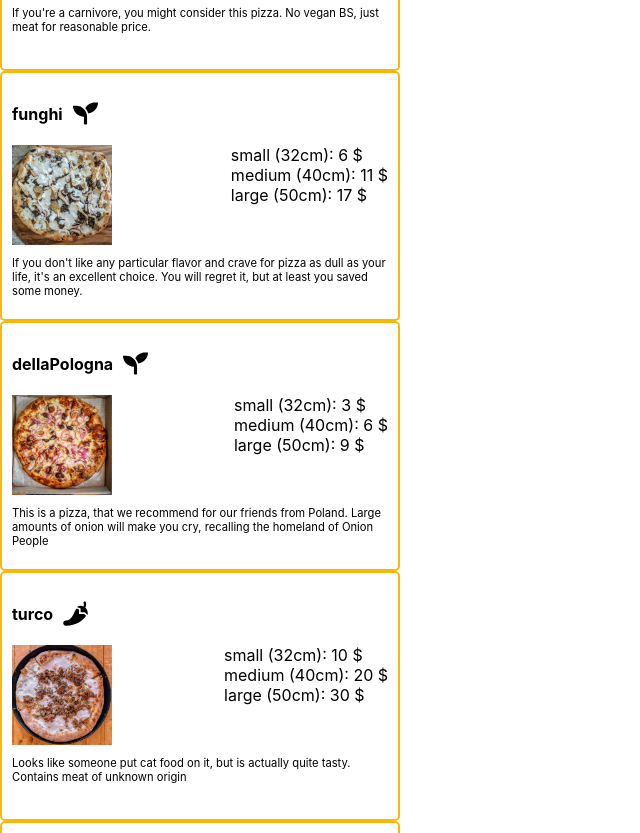
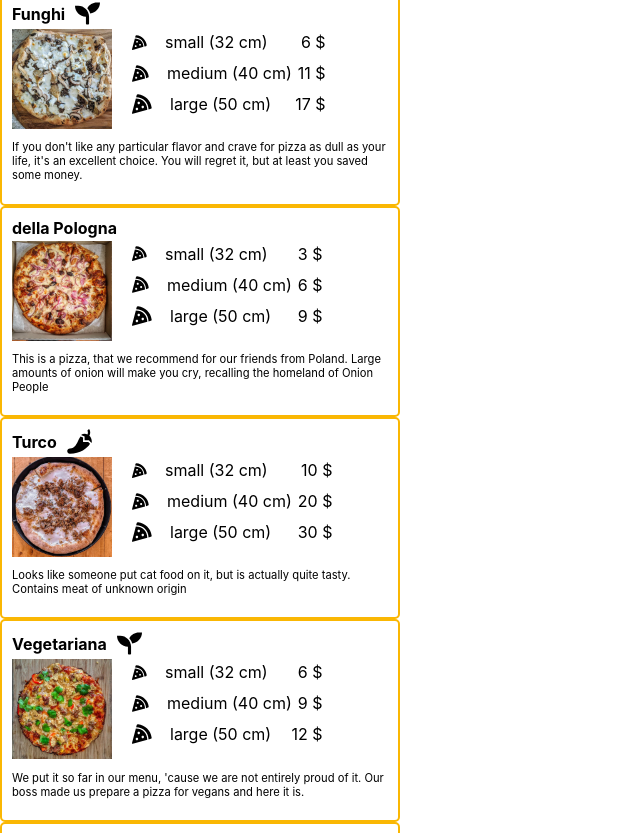
Before and after one commit to Urszuja/Carma.Restaurant.Project.Typescript.NextJS, a Next.js app in the folder carma-app/: page /menu in a window 1280 px wide. Shown: the part 576-1409 px from the top of the page, without its empty margins (0-640 px from the left). Built offline with nearby package versions, Linux system fonts and the light colour scheme; data requests are answered from the project's data file.

Commit message:
PizzaSize component added

```diff
--- a/carma-app/components/MenuItem/MenuItem.tsx
+++ b/carma-app/components/MenuItem/MenuItem.tsx
@@ -2,6 +2,7 @@ import React from "react";
 import { IMenuItem } from "../../model/MenuItem";
 import Image from "next/image";
 import { StyledMenuItem } from "../styles/MenuItem.styled";
+import PizzaSize from "./PizzaSize";
 
 function MenuItem({
   id,
@@ -27,18 +28,18 @@ function MenuItem({
         {isSpicy && (
           <Image
             src="/FontAwesomeIcons/pepper-hot.svg"
-            alt="vegan"
+            alt="spicy"
             width={25}
             height={25}
           />
         )}
       </div>
-      <div className="sizes">
+      <div className="middle">
         <Image src={image} alt={name} width={100} height={100} />
-        <ul>
-          <li>small (32cm): {prices[0]} $ </li>
-          <li>medium (40cm): {prices[1]} $ </li>
-          <li>large (50cm): {prices[2]} $ </li>
+        <ul className="sizes">
+          <PizzaSize hasCheckbox={false} size="small" price={prices[0]} />
+          <PizzaSize hasCheckbox={false} size="medium" price={prices[1]} />
+          <PizzaSize hasCheckbox={false} size="large" price={prices[2]} />
         </ul>
       </div>
       <div className="description">
--- /dev/null
+++ b/carma-app/components/MenuItem/PizzaSize.tsx
@@ -0,0 +1,34 @@
+import React from "react";
+import Image from "next/image";
+import { StyledPizzaSize } from "../styles/PizzaSize.styled";
+
+interface IPizzaSize {
+  hasCheckbox: boolean;
+  size: "small" | "medium" | "large";
+  price: number;
+}
+function PizzaSize({ hasCheckbox, size, price }: IPizzaSize) {
+  const iconSize = size === "small" ? 15 : size === "medium" ? 17 : 20;
+
+  const diameter = size === "small" ? 32 : size === "medium" ? 40 : 50;
+
+  return (
+    <StyledPizzaSize>
+      <div className="size">
+        {hasCheckbox && <input type="checkbox" />}
+        <Image
+          src="/FontAwesomeIcons/pizza-slice.svg"
+          alt={size}
+          width={iconSize}
+          height={iconSize}
+        />
+        <p>
+          {size} ({diameter} cm)
+        </p>
+      </div>
+      <p>{price} $</p>
+    </StyledPizzaSize>
+  );
+}
+
+export default PizzaSize;
--- a/carma-app/components/styles/MenuItem.styled.ts
+++ b/carma-app/components/styles/MenuItem.styled.ts
@@ -4,7 +4,6 @@ export const StyledMenuItem = styled.div`
   display: flex;
   flex-direction: column;
   width: 400px;
-  height: 250px;
   border: 2px solid ${(props) => props.theme.main};
   border-radius: 5px;
   padding: 10px 10px;
@@ -12,15 +11,22 @@ export const StyledMenuItem = styled.div`
   background-color: ${(props) => props.theme.background};
   color: ${(props) => props.theme.text};
 
+  h4 {
+    margin: 0;
+  }
+
   .name {
     display: flex;
     align-items: center;
     gap: 10px;
+    height: 15%;
+    margin-bottom: 3px;
   }
 
-  .sizes {
+  .middle {
     display: flex;
-    justify-content: space-between;
+    align-items: flex-start;
+    gap: 20px;
   }
 
   .description {
@@ -31,5 +37,7 @@ export const StyledMenuItem = styled.div`
     list-style-type: none;
     padding: 0;
     margin: 0;
+    display: flex;
+    flex-direction: column;
   }
 `;
--- /dev/null
+++ b/carma-app/components/styles/PizzaSize.styled.ts
@@ -0,0 +1,20 @@
+import styled from "styled-components";
+
+export const StyledPizzaSize = styled.li`
+  display: flex;
+  flex-direction: row;
+  justify-content: space-between;
+  align-items: flex-start;
+  margin-bottom: 5px;
+  .size {
+    display: flex;
+    align-items: center;
+    justify-content: flex-start;
+    gap: 15px;
+  }
+
+  p {
+    margin: 0;
+    padding: 3px;
+  }
+`;
--- a/carma-app/database/db.json
+++ b/carma-app/database/db.json
@@ -2,7 +2,7 @@
     "menu": [
         {
             "id": 1,
-            "name": "margharita",
+            "name": "Margharita",
             "prices": [5,10,15],
             "image": "/images/margharita.svg",
             "description": "Pizza for poor people. If you're broke or the paycheck is near but not there yet, you may order this one to get a mediocre excuse for a pizza. Delish.",
@@ -11,7 +11,7 @@
         },
         {
             "id": 2,
-            "name": "salame",
+            "name": "Salame",
             "prices": [7,12,19],
             "image": "/images/salame.svg",
             "description": "If you're a carnivore, you might consider this pizza. No vegan BS, just meat for reasonable price.",
@@ -20,7 +20,7 @@
         },
         {
             "id": 3,
-            "name": "funghi",
+            "name": "Funghi",
             "prices": [6,11,17],
             "image": "/images/funghi.svg",
             "description": "If you don't like any particular flavor and crave for pizza as dull as your life, it's an excellent choice. You will regret it, but at least you saved some money.",
@@ -29,16 +29,16 @@
         },
         {
             "id": 4,
-            "name": "dellaPologna",
+            "name": "della Pologna",
             "prices": [3,6,9],
             "image": "/images/dellaPologna.svg",
             "description": "This is a pizza, that we recommend for our friends from Poland. Large amounts of onion will make you cry, recalling the homeland of Onion People",
-            "isVegan": true,
+            "isVegan": false,
             "isSpicy": false
         },
         {
             "id": 5,
-            "name": "turco",
+            "name": "Turco",
             "prices": [10,20,30],
             "image": "/images/turco.svg",
             "description": "Looks like someone put cat food on it, but is actually quite tasty. Contains meat of unknown origin",
@@ -47,7 +47,7 @@
         },
         {
             "id": 6,
-            "name": "vegetariana",
+            "name": "Vegetariana",
             "prices": [6,9,12],
             "image": "/images/vegetariana.svg",
             "description": "We put it so far in our menu, 'cause we are not entirely proud of it. Our boss made us prepare a pizza for vegans and here it is. ",
@@ -56,7 +56,7 @@
         },
         {
             "id": 7,
-            "name": "broccoli",
+            "name": "Broccoli",
             "prices": [9,12,15],
             "image": "/images/broccoli.svg",
             "description": "Another vegan option containing little magic trees. It is still an unsolved mystery, why would you choose this one, but this is a free country, I guess.",
@@ -65,7 +65,7 @@
         },
         {
             "id": 8,
-            "name": "spinachi",
+            "name": "Spinachi",
             "prices": [20,30,40],
             "image": "/images/spinachi.svg",
             "description": "Only for masochists. We made it expensive, so you wouldn't pick it and had a nice day instead.",
@@ -74,11 +74,11 @@
         },
         {
             "id": 9,
-            "name": "strano",
+            "name": "Strano",
             "prices": [3,4,5],
             "image": "/images/strano.svg",
             "description": "Pizza that our chef prepares out of trash and leftovers, so it's eco. Also cheap, because it's way past its expiration date",
-            "isVegan": true,
+            "isVegan": false,
             "isSpicy": true
         }
     ],
```
Also changed, not shown: carma-app/public/FontAwesomeIcons/pizza-slice.svg (added).
